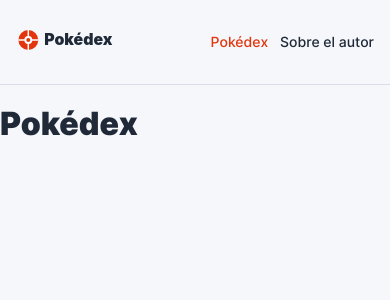
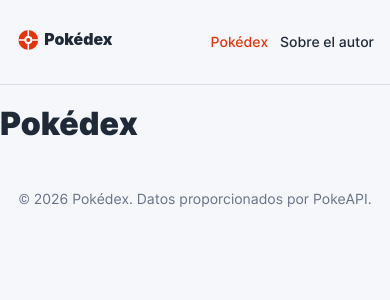
Before and after one commit to Brandocean/project-pokemon, a React (Vite) app: page / in a window 390 px wide. Shown: the top 300 px of the page. Built offline with nearby package versions, Linux system fonts and the light colour scheme.

Commit message:
Agregar footer

```diff
--- /dev/null
+++ b/src/blocks/footer.css
@@ -0,0 +1,24 @@
+.footer {
+  width: 100%;
+  max-width: 1280px;
+  margin: auto auto 0;
+  padding: 32px;
+}
+
+.footer__copyright {
+  margin: 0;
+  color: var(--color-muted);
+  font-size: 16px;
+  line-height: 1.4;
+}
+
+@media screen and (max-width: 544px) {
+  .footer {
+    padding: 24px 16px;
+  }
+
+  .footer__copyright {
+    font-size: 14px;
+    text-align: center;
+  }
+}
--- a/src/components/App.tsx
+++ b/src/components/App.tsx
@@ -1,5 +1,6 @@
 import { Route, Routes } from 'react-router-dom'
 import About from './About/About'
+import Footer from './Footer/Footer'
 import Header from './Header/Header'
 import NotFound from './NotFound/NotFound'
 import Pokedex from './Pokedex/Pokedex'
@@ -13,6 +14,7 @@ function App() {
         <Route path="/about" element={<About />} />
         <Route path="*" element={<NotFound />} />
       </Routes>
+      <Footer />
     </div>
   )
 }
--- /dev/null
+++ b/src/components/Footer/Footer.tsx
@@ -0,0 +1,13 @@
+function Footer() {
+  const currentYear = new Date().getFullYear()
+
+  return (
+    <footer className="footer">
+      <p className="footer__copyright">
+        © {currentYear} Pokédex. Datos proporcionados por PokeAPI.
+      </p>
+    </footer>
+  )
+}
+
+export default Footer
--- a/src/index.css
+++ b/src/index.css
@@ -2,6 +2,7 @@
 @import url("./vendor/fonts.css");
 @import url("./blocks/page.css");
 @import url("./blocks/header.css");
+@import url("./blocks/footer.css");
 
 :root {
   font-family: "Inter", system-ui, sans-serif;
```
